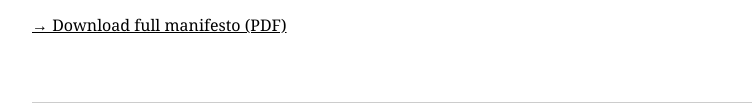
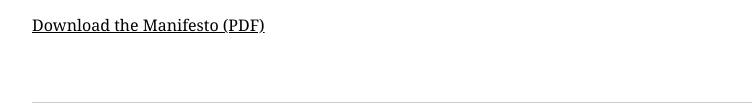
Before and after one commit to nimerbjornberg/eaap, a plain HTML site: page index.html in a window 1280 px wide. Shown: the part 451-555 px from the top of the page, without its empty margins (248-1004 px from the left). Drawn offline with Linux system fonts and the light colour scheme.

Commit message:
Update index.html

```diff
--- a/index.html
+++ b/index.html
@@ -43,7 +43,7 @@
 
   <p>Here, we explain why it’s needed, how it works — and why Heim is the first in the world to make it real.</p>
 
-  <p><a href="eaap-manifesto.pdf" download>→ Download full manifesto (PDF)</a></p>
+  <p><a href="https://github.com/nimerbjornberg/eaap/raw/main/EaaP.pdf" target="_blank">Download the Manifesto (PDF)</a></p>
 
   <footer>
     <p>Authored by Nimer Björnberg<br>
```
